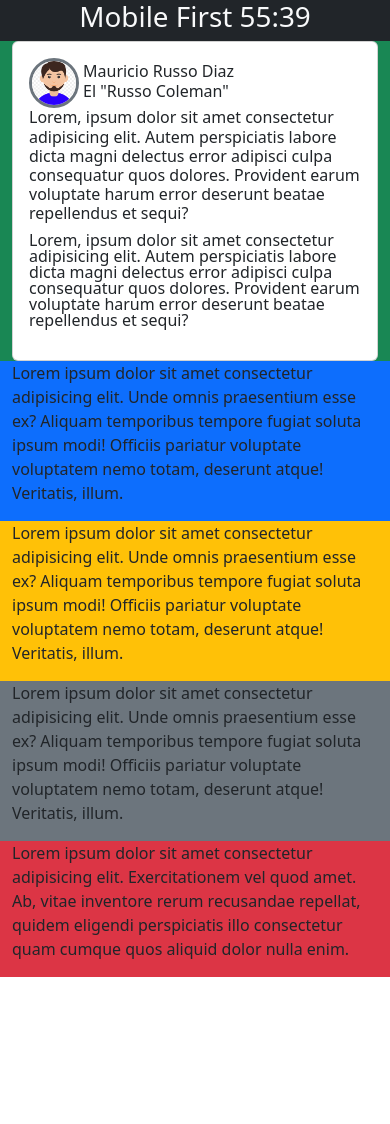
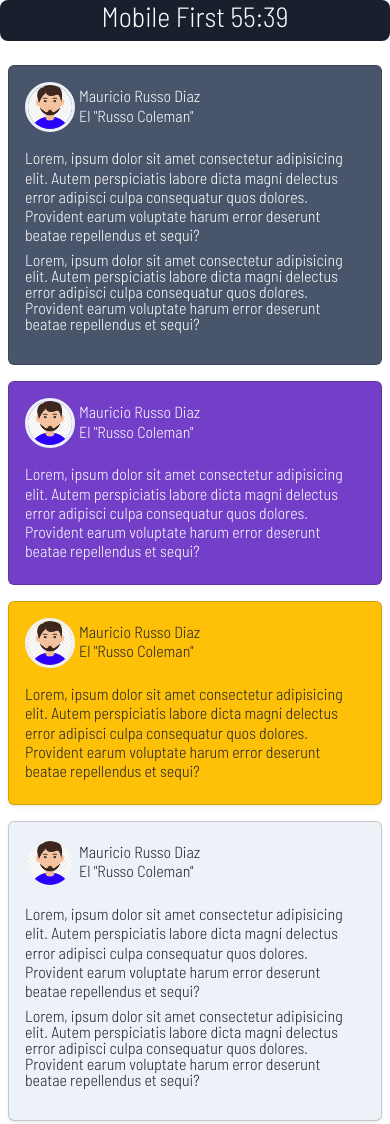
Before and after one commit to MauricioDV/bootstrap5-plantillas, a plain HTML site: page index.html in a window 390 px wide. Shown: the top 1124 px of the page. Before the commit the page ends 977 px from the top, so only its background shows below. Drawn offline with nearby package versions, Linux system fonts and the light colour scheme.

Commit message:
proyecto de Bluuweb con bootstrap 5 y Sass concluido

```diff
--- a/index.html
+++ b/index.html
@@ -4,33 +4,27 @@
     <meta charset="UTF-8">
     <meta http-equiv="X-UA-Compatible" content="IE=edge">
     <meta name="viewport" content="width=device-width, initial-scale=1.0">
-    <link rel="stylesheet" href="https://cdn.jsdelivr.net/npm/bootstrap@5.2.3/dist/css/bootstrap.min.css">
+    <!-- <link rel="stylesheet" href="https://cdn.jsdelivr.net/npm/bootstrap@5.2.3/dist/css/bootstrap.min.css"> -->
+    <link rel="preconnect" href="https://fonts.googleapis.com">
+    <link rel="preconnect" href="https://fonts.gstatic.com" crossorigin>
+    <link href="https://fonts.googleapis.com/css2?family=Barlow+Semi+Condensed:ital,wght@0,300;0,600;0,700;0,900;1,100;1,700&display=swap" rel="stylesheet">
+
+    <link rel="stylesheet" href="./sass/reducido.css">
     <title>Plantilla con Bootstrap 5</title>
-    <style>
-        img{
-            width: 50px;
-            height: 50px;
-        }
-        @media (min-width: 992px){
-            .alto-100{
-                height: 100vh;
-            }
-        }
-    </style>
 </head>
 <body>
     <main class="container d-flex align-items-center justify-content-center alto-100">
 
         <div class="row">
-            <div class="col-12 bg-dark text-light">
+            <div class="col-12 bg-dark text-light rounded-3 mb-3">
                 <h1 class="text-center">Mobile First 55:39</h1>
             </div>
            <div class="col-12 col-lg-9">
                 <div class="row">
-                    <div class="col-12 col-lg-8 bg-success">
-                        <article class="card">
+                    <div class="col-12 col-lg-8 p-2">
+                        <article class="card h-100 bg-success text-white">
                             <div class="card-body">
-                                <div class="d-flex">
+                                <div class="d-flex mb-3">
                                     <img src="./imgs/avatar varon.png" alt="" class="border border-secondary border-3 rounded-circle">
                                     <div class="p-1">
                                         <h6 class="m-0 h6">Mauricio Russo Diaz</h6>
@@ -44,23 +38,75 @@
                             </div>
                         </article>
                     </div>
-                    <div class="col-12 col-lg-4 bg-primary">
-                        <p>Lorem ipsum dolor sit amet consectetur adipisicing elit. Unde omnis praesentium esse ex? Aliquam temporibus tempore fugiat soluta ipsum modi! Officiis pariatur voluptate voluptatem nemo totam, deserunt atque! Veritatis, illum.
-                        </p>
+                    <div class="col-12 col-lg-4 p-2">
+                        <article class="card h-100 bg-primary text-white">
+                            <div class="card-body">
+                                <div class="d-flex mb-3">
+                                    <img src="./imgs/avatar varon.png" alt="" class="border border-secondary border-3 rounded-circle">
+                                    <div class="p-1">
+                                        <h6 class="m-0 h6">Mauricio Russo Diaz</h6>
+                                        <P class="m-0 h6">El "Russo Coleman"</P>
+                                    </div>
+                                </div>
+                                <div>
+                                    <p class="h6">Lorem, ipsum dolor sit amet consectetur adipisicing elit. Autem perspiciatis labore dicta magni delectus error adipisci culpa consequatur quos dolores. Provident earum voluptate harum error deserunt beatae repellendus et sequi?</p>
+
+                                </div>
+                            </div>
+                        </article>
                     </div>
-                    <div class="col-12 col-lg-4 bg-warning">
-                        <p>Lorem ipsum dolor sit amet consectetur adipisicing elit. Unde omnis praesentium esse ex? Aliquam temporibus tempore fugiat soluta ipsum modi! Officiis pariatur voluptate voluptatem nemo totam, deserunt atque! Veritatis, illum.
-                        </p>
+                    <div class="col-12 col-lg-4 p-2">
+                        <article class="card h-100 bg-warning shadow-sm">
+                            <div class="card-body">
+                                <div class="d-flex mb-3">
+                                    <img src="./imgs/avatar varon.png" alt="" class="border border-secondary border-3 rounded-circle">
+                                    <div class="p-1">
+                                        <h6 class="m-0 h6">Mauricio Russo Diaz</h6>
+                                        <P class="m-0 h6">El "Russo Coleman"</P>
+                                    </div>
+                                </div>
+                                <div>
+                                    <p class="h6">Lorem, ipsum dolor sit amet consectetur adipisicing elit. Autem perspiciatis labore dicta magni delectus error adipisci culpa consequatur quos dolores. Provident earum voluptate harum error deserunt beatae repellendus et sequi?</p>
+                                </div>
+                            </div>
+                        </article>
                     </div>
-                    <div class="col-12 col-lg-8 bg-secondary">
-                        <p>Lorem ipsum dolor sit amet consectetur adipisicing elit. Unde omnis praesentium esse ex? Aliquam temporibus tempore fugiat soluta ipsum modi! Officiis pariatur voluptate voluptatem nemo totam, deserunt atque! Veritatis, illum.
-                        </p>
+                    <div class="col-12 col-lg-8 p-2">
+                        <article class="card h-100 bg-secondary shadow-sm">
+                            <div class="card-body">
+                                <div class="d-flex mb-3">
+                                    <img src="./imgs/avatar varon.png" alt="" class="border border-secondary border-3 rounded-circle">
+                                    <div class="p-1">
+                                        <h6 class="m-0 h6">Mauricio Russo Diaz</h6>
+                                        <P class="m-0 h6">El "Russo Coleman"</P>
+                                    </div>
+                                </div>
+                                <div>
+                                    <p class="h6">Lorem, ipsum dolor sit amet consectetur adipisicing elit. Autem perspiciatis labore dicta magni delectus error adipisci culpa consequatur quos dolores. Provident earum voluptate harum error deserunt beatae repellendus et sequi?</p>
+                                    <p class="fs-6 lh-1">Lorem, ipsum dolor sit amet consectetur adipisicing elit. Autem perspiciatis labore dicta magni delectus error adipisci culpa consequatur quos dolores. Provident earum voluptate harum error deserunt beatae repellendus et sequi?</p>
+                                </div>
+                            </div>
+                        </article>
                     </div>
                 </div>
            </div>
 
-           <div class="col-12 col-lg-3 bg-danger">
-            <p>Lorem ipsum dolor sit amet consectetur adipisicing elit. Exercitationem vel quod amet. Ab, vitae inventore rerum recusandae repellat, quidem eligendi perspiciatis illo consectetur quam cumque quos aliquid dolor nulla enim.</p>
+           <div class="col-12 col-lg-3 p-2">
+            <article class="card h-100 bg-danger text-white shadow-sm">
+                <div class="card-body">
+                    <div class="d-flex mb-3">
+                        <img src="./imgs/avatar varon.png" alt="" class="border border-secondary border-3 rounded-circle">
+                        <div class="p-1">
+                            <h6 class="m-0 h6">Mauricio Russo Diaz</h6>
+                            <P class="m-0 h6">El "Russo Coleman"</P>
+                        </div>
+                    </div>
+                    <div>
+                        <p class="h6">Lorem, ipsum dolor sit amet consectetur adipisicing elit. Autem perspiciatis labore dicta magni delectus error adipisci culpa consequatur quos dolores. Provident earum voluptate harum error deserunt beatae repellendus et sequi?</p>
+                        <p class="fs-6 lh-1">Lorem, ipsum dolor sit amet consectetur adipisicing elit. Autem perspiciatis labore dicta magni delectus error adipisci culpa consequatur quos dolores. Provident earum voluptate harum error deserunt beatae repellendus et sequi?</p>
+                    </div>
+                </div>
+            </article>
            </div>
         </div>
     </main>
--- /dev/null
+++ b/sass/reducido.css
@@ -0,0 +1,504 @@
+@charset "UTF-8";
+img {
+  width: 50px;
+  height: 50px;
+}
+
+@media (min-width: 450px) {
+  .alto-100 {
+    height: 100vh;
+  }
+}
+/*!
+ * Bootstrap  v5.2.3 (https://getbootstrap.com/)
+ * Copyright 2011-2022 The Bootstrap Authors
+ * Copyright 2011-2022 Twitter, Inc.
+ * Licensed under MIT (https://github.com/twbs/bootstrap/blob/main/LICENSE)
+ */
+:root {
+  --bs-blue: #0d6efd;
+  --bs-indigo: #6610f2;
+  --bs-purple: #6f42c1;
+  --bs-pink: #d63384;
+  --bs-red: #dc3545;
+  --bs-orange: #fd7e14;
+  --bs-yellow: #ffc107;
+  --bs-green: #198754;
+  --bs-teal: #20c997;
+  --bs-cyan: #0dcaf0;
+  --bs-black: #000;
+  --bs-white: #fff;
+  --bs-gray: #6c757d;
+  --bs-gray-dark: #343a40;
+  --bs-gray-100: #f8f9fa;
+  --bs-gray-200: #e9ecef;
+  --bs-gray-300: #dee2e6;
+  --bs-gray-400: #ced4da;
+  --bs-gray-500: #adb5bd;
+  --bs-gray-600: #6c757d;
+  --bs-gray-700: #495057;
+  --bs-gray-800: #343a40;
+  --bs-gray-900: #212529;
+  --bs-primary: #733FC8;
+  --bs-secondary: #EDF2F8;
+  --bs-success: #49556B;
+  --bs-info: #0dcaf0;
+  --bs-warning: #ffc107;
+  --bs-danger: #dc3545;
+  --bs-light: #f8f9fa;
+  --bs-dark: #18202D;
+  --bs-primary-rgb: 115, 63, 200;
+  --bs-secondary-rgb: 237, 242, 248;
+  --bs-success-rgb: 73, 85, 107;
+  --bs-info-rgb: 13, 202, 240;
+  --bs-warning-rgb: 255, 193, 7;
+  --bs-danger-rgb: 220, 53, 69;
+  --bs-light-rgb: 248, 249, 250;
+  --bs-dark-rgb: 24, 32, 45;
+  --bs-white-rgb: 255, 255, 255;
+  --bs-black-rgb: 0, 0, 0;
+  --bs-body-color-rgb: 33, 37, 41;
+  --bs-body-bg-rgb: 255, 255, 255;
+  --bs-font-sans-serif: "Barlow Semi Condensed", sans-serif;
+  --bs-font-monospace: SFMono-Regular, Menlo, Monaco, Consolas, "Liberation Mono", "Courier New", monospace;
+  --bs-gradient: linear-gradient(180deg, rgba(255, 255, 255, 0.15), rgba(255, 255, 255, 0));
+  --bs-body-font-family: var(--bs-font-sans-serif);
+  --bs-body-font-size: 1rem;
+  --bs-body-font-weight: 400;
+  --bs-body-line-height: 1.5;
+  --bs-body-color: #212529;
+  --bs-body-bg: #fff;
+  --bs-border-width: 1px;
+  --bs-border-style: solid;
+  --bs-border-color: #dee2e6;
+  --bs-border-color-translucent: rgba(0, 0, 0, 0.175);
+  --bs-border-radius: 0.375rem;
+  --bs-border-radius-sm: 0.25rem;
+  --bs-border-radius-lg: 0.5rem;
+  --bs-border-radius-xl: 1rem;
+  --bs-border-radius-2xl: 2rem;
+  --bs-border-radius-pill: 50rem;
+  --bs-link-color: #733FC8;
+  --bs-link-hover-color: #5c32a0;
+  --bs-code-color: #d63384;
+  --bs-highlight-bg: #fff3cd;
+}
+
+*,
+*::before,
+*::after {
+  box-sizing: border-box;
+}
+
+@media (prefers-reduced-motion: no-preference) {
+  :root {
+    scroll-behavior: smooth;
+  }
+}
+
+body {
+  margin: 0;
+  font-family: var(--bs-body-font-family);
+  font-size: var(--bs-body-font-size);
+  font-weight: var(--bs-body-font-weight);
+  line-height: var(--bs-body-line-height);
+  color: var(--bs-body-color);
+  text-align: var(--bs-body-text-align);
+  background-color: var(--bs-body-bg);
+  -webkit-text-size-adjust: 100%;
+  -webkit-tap-highlight-color: rgba(0, 0, 0, 0);
+}
+
+h6, .h6, h1, .h1 {
+  margin-top: 0;
+  margin-bottom: 0.5rem;
+  font-weight: 500;
+  line-height: 1.2;
+}
+
+h1, .h1 {
+  font-size: calc(1.375rem + 1.5vw);
+}
+@media (min-width: 1200px) {
+  h1, .h1 {
+    font-size: 2.5rem;
+  }
+}
+
+h6, .h6 {
+  font-size: 1rem;
+}
+
+p {
+  margin-top: 0;
+  margin-bottom: 1rem;
+}
+
+img {
+  vertical-align: middle;
+}
+
+::-moz-focus-inner {
+  padding: 0;
+  border-style: none;
+}
+
+::-webkit-datetime-edit-fields-wrapper,
+::-webkit-datetime-edit-text,
+::-webkit-datetime-edit-minute,
+::-webkit-datetime-edit-hour-field,
+::-webkit-datetime-edit-day-field,
+::-webkit-datetime-edit-month-field,
+::-webkit-datetime-edit-year-field {
+  padding: 0;
+}
+
+::-webkit-inner-spin-button {
+  height: auto;
+}
+
+/* rtl:raw:
+[type="tel"],
+[type="url"],
+[type="email"],
+[type="number"] {
+  direction: ltr;
+}
+*/
+::-webkit-search-decoration {
+  -webkit-appearance: none;
+}
+
+::-webkit-color-swatch-wrapper {
+  padding: 0;
+}
+
+::-webkit-file-upload-button {
+  font: inherit;
+  -webkit-appearance: button;
+}
+
+::file-selector-button {
+  font: inherit;
+  -webkit-appearance: button;
+}
+
+.container {
+  --bs-gutter-x: 1.5rem;
+  --bs-gutter-y: 0;
+  width: 100%;
+  padding-right: calc(var(--bs-gutter-x) * 0.5);
+  padding-left: calc(var(--bs-gutter-x) * 0.5);
+  margin-right: auto;
+  margin-left: auto;
+}
+
+@media (min-width: 576px) {
+   .container {
+    max-width: 540px;
+  }
+}
+@media (min-width: 768px) {
+   .container {
+    max-width: 720px;
+  }
+}
+@media (min-width: 992px) {
+   .container {
+    max-width: 1040px;
+  }
+}
+@media (min-width: 1200px) {
+   .container {
+    max-width: 1040px;
+  }
+}
+@media (min-width: 1400px) {
+   .container {
+    max-width: 1040px;
+  }
+}
+.row {
+  --bs-gutter-x: 1.5rem;
+  --bs-gutter-y: 0;
+  display: flex;
+  flex-wrap: wrap;
+  margin-top: calc(-1 * var(--bs-gutter-y));
+  margin-right: calc(-0.5 * var(--bs-gutter-x));
+  margin-left: calc(-0.5 * var(--bs-gutter-x));
+}
+.row > * {
+  flex-shrink: 0;
+  width: 100%;
+  max-width: 100%;
+  padding-right: calc(var(--bs-gutter-x) * 0.5);
+  padding-left: calc(var(--bs-gutter-x) * 0.5);
+  margin-top: var(--bs-gutter-y);
+}
+
+.col-12 {
+  flex: 0 0 auto;
+  width: 100%;
+}
+@media (min-width: 992px) {
+  .col-lg-3 {
+    flex: 0 0 auto;
+    width: 25%;
+  }
+  .col-lg-4 {
+    flex: 0 0 auto;
+    width: 33.33333333%;
+  }
+  .col-lg-8 {
+    flex: 0 0 auto;
+    width: 66.66666667%;
+  }
+  .col-lg-9 {
+    flex: 0 0 auto;
+    width: 75%;
+  }
+}
+
+.card {
+  --bs-card-spacer-y: 1rem;
+  --bs-card-spacer-x: 1rem;
+  --bs-card-title-spacer-y: 0.5rem;
+  --bs-card-border-width: 1px;
+  --bs-card-border-color: var(--bs-border-color-translucent);
+  --bs-card-border-radius: 0.375rem;
+  --bs-card-box-shadow: ;
+  --bs-card-inner-border-radius: calc(0.375rem - 1px);
+  --bs-card-cap-padding-y: 0.5rem;
+  --bs-card-cap-padding-x: 1rem;
+  --bs-card-cap-bg: rgba(0, 0, 0, 0.03);
+  --bs-card-cap-color: ;
+  --bs-card-height: ;
+  --bs-card-color: ;
+  --bs-card-bg: #fff;
+  --bs-card-img-overlay-padding: 1rem;
+  --bs-card-group-margin: 0.75rem;
+  position: relative;
+  display: flex;
+  flex-direction: column;
+  min-width: 0;
+  height: var(--bs-card-height);
+  word-wrap: break-word;
+  background-color: var(--bs-card-bg);
+  background-clip: border-box;
+  border: var(--bs-card-border-width) solid var(--bs-card-border-color);
+  border-radius: var(--bs-card-border-radius);
+}
+
+.card-body {
+  flex: 1 1 auto;
+  padding: var(--bs-card-spacer-y) var(--bs-card-spacer-x);
+  color: var(--bs-card-color);
+}
+
+@-webkit-keyframes progress-bar-stripes {
+  0% {
+    background-position-x: 1rem;
+  }
+}
+
+@keyframes progress-bar-stripes {
+  0% {
+    background-position-x: 1rem;
+  }
+}
+
+/* rtl:begin:ignore */
+
+/* rtl:end:ignore */
+
+/* rtl:begin:ignore */
+
+/* rtl:end:ignore */
+
+/* rtl:begin:ignore */
+
+/* rtl:end:ignore */
+
+/* rtl:begin:ignore */
+
+/* rtl:end:ignore */
+
+/* rtl:options: {
+  "autoRename": true,
+  "stringMap":[ {
+    "name"    : "prev-next",
+    "search"  : "prev",
+    "replace" : "next"
+  } ]
+} */
+
+@-webkit-keyframes spinner-border {
+  to {
+    transform: rotate(360deg) /* rtl:ignore */;
+  }
+}
+
+@keyframes spinner-border {
+  to {
+    transform: rotate(360deg) /* rtl:ignore */;
+  }
+}
+
+@-webkit-keyframes spinner-grow {
+  0% {
+    transform: scale(0);
+  }
+  50% {
+    opacity: 1;
+    transform: none;
+  }
+}
+
+@keyframes spinner-grow {
+  0% {
+    transform: scale(0);
+  }
+  50% {
+    opacity: 1;
+    transform: none;
+  }
+}
+
+@-webkit-keyframes placeholder-glow {
+  50% {
+    opacity: 0.2;
+  }
+}
+
+@keyframes placeholder-glow {
+  50% {
+    opacity: 0.2;
+  }
+}
+
+@-webkit-keyframes placeholder-wave {
+  100% {
+    -webkit-mask-position: -200% 0%;
+            mask-position: -200% 0%;
+  }
+}
+
+@keyframes placeholder-wave {
+  100% {
+    -webkit-mask-position: -200% 0%;
+            mask-position: -200% 0%;
+  }
+}
+
+.d-flex {
+  display: flex !important;
+}
+
+.shadow-sm {
+  box-shadow: 0 0.125rem 0.25rem rgba(0, 0, 0, 0.075) !important;
+}
+
+.border {
+  border: var(--bs-border-width) var(--bs-border-style) var(--bs-border-color) !important;
+}
+
+.border-secondary {
+  --bs-border-opacity: 1;
+  border-color: rgba(var(--bs-secondary-rgb), var(--bs-border-opacity)) !important;
+}
+
+.border-3 {
+  --bs-border-width: 3px;
+}
+
+.h-100 {
+  height: 100% !important;
+}
+
+.justify-content-center {
+  justify-content: center !important;
+}
+
+.align-items-center {
+  align-items: center !important;
+}
+
+.m-0 {
+  margin: 0 !important;
+}
+
+.mb-3 {
+  margin-bottom: 1rem !important;
+}
+
+.p-1 {
+  padding: 0.25rem !important;
+}
+
+.p-2 {
+  padding: 0.5rem !important;
+}
+
+.fs-6 {
+  font-size: 1rem !important;
+}
+
+.lh-1 {
+  line-height: 1 !important;
+}
+
+.text-center {
+  text-align: center !important;
+}
+
+/* rtl:begin:remove */
+
+/* rtl:end:remove */
+
+.text-light {
+  --bs-text-opacity: 1;
+  color: rgba(var(--bs-light-rgb), var(--bs-text-opacity)) !important;
+}
+
+.text-white {
+  --bs-text-opacity: 1;
+  color: rgba(var(--bs-white-rgb), var(--bs-text-opacity)) !important;
+}
+
+.bg-primary {
+  --bs-bg-opacity: 1;
+  background-color: rgba(var(--bs-primary-rgb), var(--bs-bg-opacity)) !important;
+}
+
+.bg-secondary {
+  --bs-bg-opacity: 1;
+  background-color: rgba(var(--bs-secondary-rgb), var(--bs-bg-opacity)) !important;
+}
+
+.bg-success {
+  --bs-bg-opacity: 1;
+  background-color: rgba(var(--bs-success-rgb), var(--bs-bg-opacity)) !important;
+}
+
+.bg-warning {
+  --bs-bg-opacity: 1;
+  background-color: rgba(var(--bs-warning-rgb), var(--bs-bg-opacity)) !important;
+}
+
+.bg-danger {
+  --bs-bg-opacity: 1;
+  background-color: rgba(var(--bs-danger-rgb), var(--bs-bg-opacity)) !important;
+}
+
+.bg-dark {
+  --bs-bg-opacity: 1;
+  background-color: rgba(var(--bs-dark-rgb), var(--bs-bg-opacity)) !important;
+}
+
+.rounded-3 {
+  border-radius: var(--bs-border-radius-lg) !important;
+}
+
+.rounded-circle {
+  border-radius: 50% !important;
+}
```
Also changed, not shown: 1 other file.
